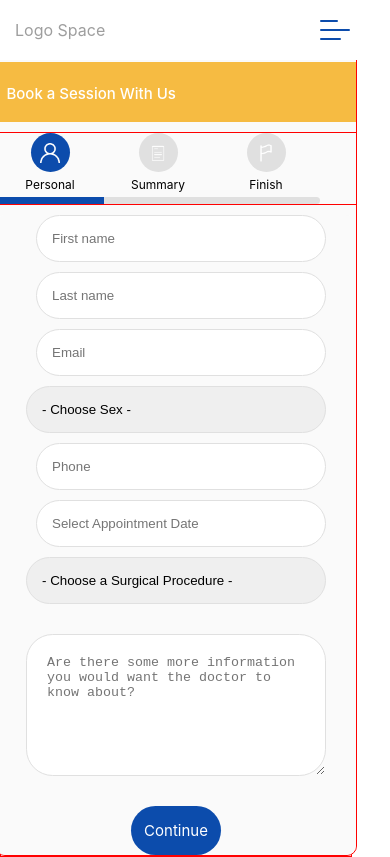
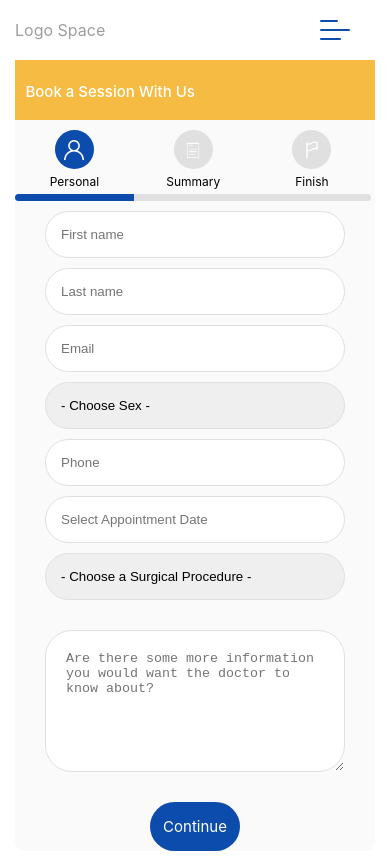
Before and after one commit to ObinnaKelvin/sapphire, a React (Create React App) app: page /pay-later in a window 390 px wide. Built offline with nearby package versions, Linux system fonts and the light colour scheme.

Commit message:
booking page created mobile 4

```diff
--- a/src/View/pages/payLater/paylater.scss
+++ b/src/View/pages/payLater/paylater.scss
@@ -837,8 +837,10 @@
                 flex-direction: column;
                 align-items: center;
                 // justify-content: center;
-                width: 350px;
-                border: 1px solid red;
+                // width: 350px;
+                width: 100%;
+                // border: 1px solid red;
+                padding: 0px;
 
                 .form-holder {
                     display: flex;
@@ -846,7 +848,7 @@
                     align-items: center;
                     background-color: #fafafa;
                     border-radius: 10px;
-                    border: 1px solid red;
+                    // border: 1px solid red;
 
                     .headerText {
                         margin: 60px auto 10px auto;
@@ -868,7 +870,7 @@
                         width: 100%;
                         // height: 60px;
                         height: max-content;
-                        border: 1px solid red;
+                        // border: 1px solid red;
                         margin: 0px 0px 0px 0px;
 
                         .stage {
@@ -878,7 +880,7 @@
                             gap: 5px;
                             // width: 80px;
                             // border: 1px solid red;
-                            width: 30%;
+                            width: 33%;
 
                             .stage-icon {
                                 display: flex;
@@ -1008,7 +1010,7 @@
                                     padding: 15px 0px 15px 15px;
                                     border-radius: 2em;
                                     border: 1px solid #e0e0e0;
-                                    margin: 0px 0px 0px 10px;
+                                    margin: 0px 0px 0px 0px;
                                 }
 
                                 .formTextArea {
```
